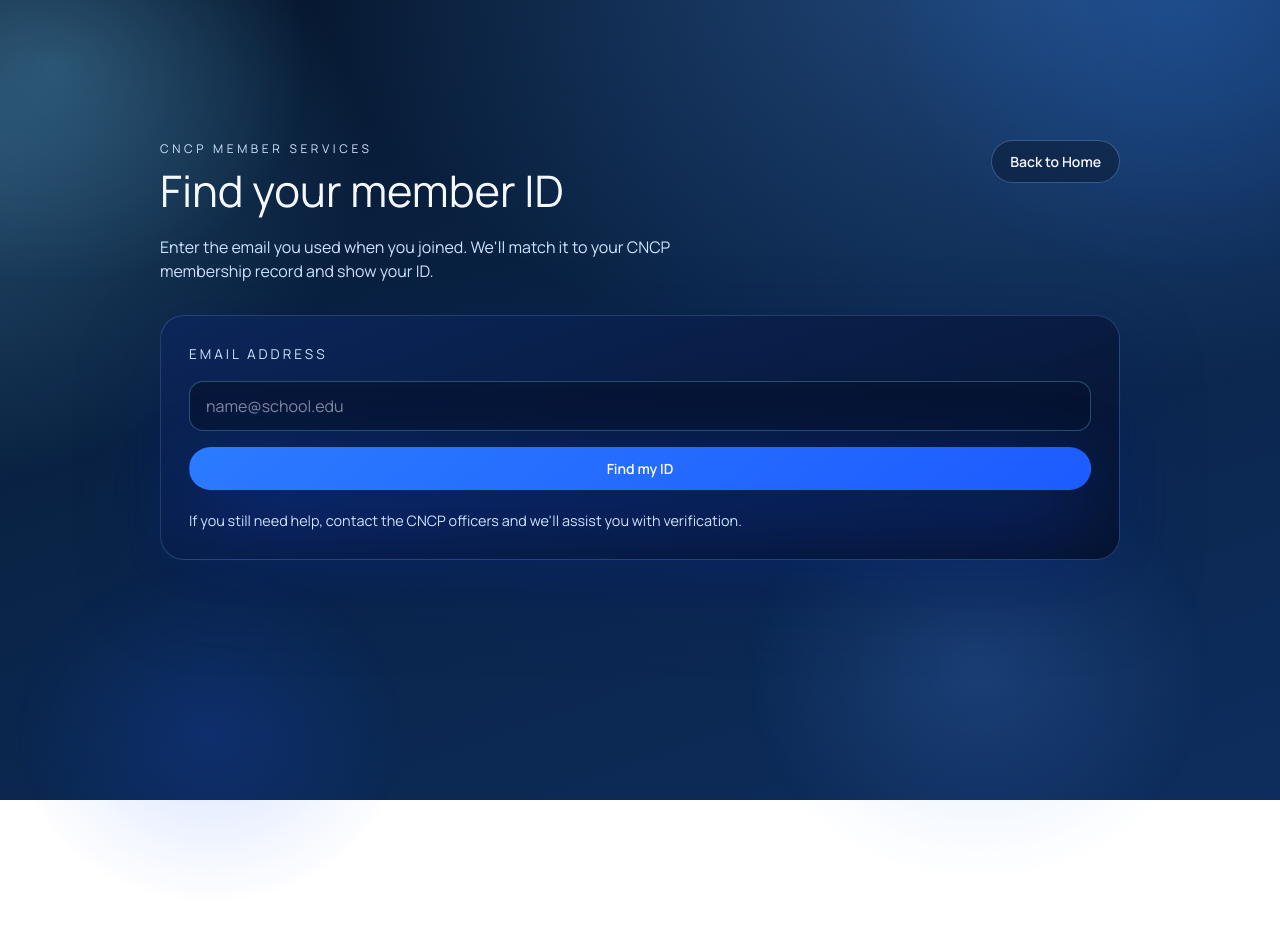
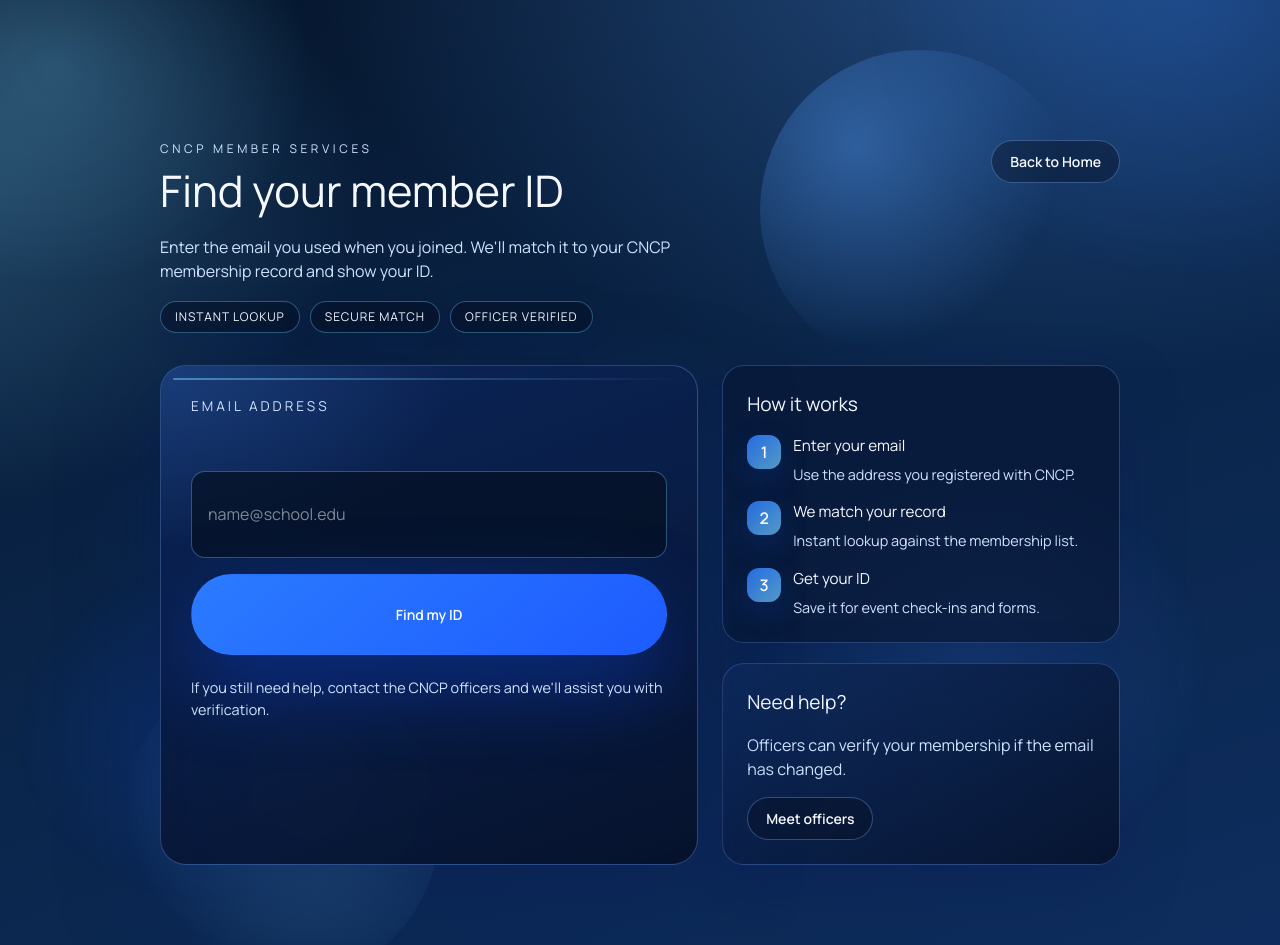
Before and after one commit to red-sakai/cncp-cms-website, a Next.js app: page /find-id in a window 1280 px wide. Before the commit the page ends 800 px from the top, so only its background shows below. Built offline with nearby package versions, Linux system fonts and the light colour scheme; no server answers.

Commit message:
feat: enhance Find ID page layout and styling; add instant lookup badges and help section

```diff
--- a/app/find-id/page.tsx
+++ b/app/find-id/page.tsx
@@ -77,13 +77,19 @@ export default function FindIdPage() {
               Enter the email you used when you joined. We&apos;ll match it to your CNCP
               membership record and show your ID.
             </p>
+            <div className="find-id-badges">
+              <span>Instant lookup</span>
+              <span>Secure match</span>
+              <span>Officer verified</span>
+            </div>
           </div>
           <Button href="/" variant="secondary">
             Back to Home
           </Button>
         </header>
 
-        <section className="find-id-card" aria-live="polite">
+        <section className="find-id-grid">
+          <div className="find-id-card" aria-live="polite">
             <form className="find-id-form" onSubmit={handleSubmit}>
               <label className="find-id-label" htmlFor="member-email">
                 Email address
@@ -119,6 +125,46 @@ export default function FindIdPage() {
               If you still need help, contact the CNCP officers and we&apos;ll assist you with
               verification.
             </p>
+          </div>
+
+          <aside className="find-id-aside">
+            <div className="find-id-panel">
+              <h2>How it works</h2>
+              <ol className="find-id-steps">
+                <li>
+                  <span>1</span>
+                  <div>
+                    <h3>Enter your email</h3>
+                    <p>Use the address you registered with CNCP.</p>
+                  </div>
+                </li>
+                <li>
+                  <span>2</span>
+                  <div>
+                    <h3>We match your record</h3>
+                    <p>Instant lookup against the membership list.</p>
+                  </div>
+                </li>
+                <li>
+                  <span>3</span>
+                  <div>
+                    <h3>Get your ID</h3>
+                    <p>Save it for event check-ins and forms.</p>
+                  </div>
+                </li>
+              </ol>
+            </div>
+
+            <div className="find-id-panel find-id-support">
+              <h2>Need help?</h2>
+              <p>Officers can verify your membership if the email has changed.</p>
+              <div className="find-id-support-actions">
+                <Button href="/#officers" variant="secondary">
+                  Meet officers
+                </Button>
+              </div>
+            </div>
+          </aside>
         </section>
       </div>
     </main>
--- a/app/globals.css
+++ b/app/globals.css
@@ -1307,6 +1307,31 @@ a {
   max-width: 960px;
   display: grid;
   gap: 32px;
+  position: relative;
+}
+
+.find-id-shell::before,
+.find-id-shell::after {
+  content: "";
+  position: absolute;
+  width: 320px;
+  height: 320px;
+  border-radius: 999px;
+  filter: blur(0px);
+  pointer-events: none;
+  z-index: 0;
+}
+
+.find-id-shell::before {
+  top: -90px;
+  right: 40px;
+  background: radial-gradient(circle at 30% 30%, rgba(86, 160, 255, 0.4), transparent 65%);
+}
+
+.find-id-shell::after {
+  bottom: -120px;
+  left: -40px;
+  background: radial-gradient(circle at 60% 40%, rgba(119, 211, 255, 0.32), transparent 70%);
 }
 
 .find-id-header {
@@ -1314,6 +1339,9 @@ a {
   align-items: flex-start;
   justify-content: space-between;
   gap: 24px;
+  flex-wrap: wrap;
+  position: relative;
+  z-index: 1;
 }
 
 .find-id-header h1 {
@@ -1325,6 +1353,25 @@ a {
   margin: 0;
   color: var(--text-300);
   max-width: 580px;
+}
+
+.find-id-badges {
+  margin-top: 18px;
+  display: flex;
+  flex-wrap: wrap;
+  gap: 10px;
+}
+
+.find-id-badges span {
+  padding: 6px 14px;
+  border-radius: 999px;
+  font-size: 0.75rem;
+  letter-spacing: 0.08em;
+  text-transform: uppercase;
+  color: var(--text-100);
+  background: rgba(5, 18, 40, 0.6);
+  border: 1px solid rgba(119, 211, 255, 0.35);
+  box-shadow: 0 12px 30px rgba(7, 30, 90, 0.25);
 }
 
 .find-id-eyebrow {
@@ -1335,19 +1382,50 @@ a {
   color: var(--cyan-300);
 }
 
+.find-id-grid {
+  display: grid;
+  grid-template-columns: minmax(0, 1.15fr) minmax(0, 0.85fr);
+  gap: 24px;
+  position: relative;
+  z-index: 1;
+}
+
 .find-id-card {
-  background: linear-gradient(160deg, rgba(12, 38, 92, 0.9), rgba(6, 18, 44, 0.95));
-  border-radius: 24px;
-  border: 1px solid rgba(120, 170, 255, 0.25);
-  box-shadow: 0 30px 80px rgba(8, 32, 90, 0.45);
-  padding: 28px;
-  display: grid;
-  gap: 20px;
+  position: relative;
+  overflow: hidden;
+  background: linear-gradient(160deg, rgba(12, 38, 92, 0.92), rgba(6, 18, 44, 0.98));
+  border-radius: 26px;
+  border: 1px solid rgba(120, 170, 255, 0.32);
+  box-shadow: 0 35px 90px rgba(8, 32, 90, 0.5);
+  padding: 30px;
+  display: grid;
+  gap: 22px;
+}
+
+.find-id-card::before {
+  content: "";
+  position: absolute;
+  inset: 0;
+  background: radial-gradient(420px 260px at 0% 0%, rgba(86, 160, 255, 0.22), transparent 70%);
+  opacity: 0.9;
+  pointer-events: none;
+}
+
+.find-id-card::after {
+  content: "";
+  position: absolute;
+  inset: 12px 12px auto 12px;
+  height: 2px;
+  border-radius: 999px;
+  background: linear-gradient(90deg, rgba(119, 211, 255, 0.5), transparent);
+  pointer-events: none;
 }
 
 .find-id-form {
   display: grid;
   gap: 16px;
+  position: relative;
+  z-index: 1;
 }
 
 .find-id-label {
@@ -1360,8 +1438,8 @@ a {
 .find-id-input {
   padding: 12px 16px;
   border-radius: 14px;
-  border: 1px solid rgba(119, 211, 255, 0.3);
-  background: rgba(6, 18, 44, 0.6);
+  border: 1px solid rgba(119, 211, 255, 0.35);
+  background: rgba(5, 16, 34, 0.7);
   color: var(--text-100);
   font-size: 1rem;
   outline: none;
@@ -1378,8 +1456,11 @@ a {
   padding: 16px;
   display: grid;
   gap: 12px;
-  background: rgba(6, 18, 44, 0.65);
-  border: 1px solid rgba(120, 170, 255, 0.25);
+  background: rgba(6, 18, 44, 0.68);
+  border: 1px solid rgba(120, 170, 255, 0.3);
+  border-left: 3px solid rgba(119, 211, 255, 0.4);
+  position: relative;
+  z-index: 1;
 }
 
 .find-id-status p {
@@ -1389,15 +1470,18 @@ a {
 
 .status-loading {
   border-color: rgba(86, 160, 255, 0.5);
+  border-left-color: rgba(86, 160, 255, 0.7);
 }
 
 .status-success {
   border-color: rgba(119, 211, 255, 0.7);
+  border-left-color: rgba(119, 211, 255, 0.9);
   box-shadow: 0 10px 30px rgba(29, 91, 255, 0.2);
 }
 
 .status-error {
   border-color: rgba(255, 160, 160, 0.5);
+  border-left-color: rgba(255, 160, 160, 0.8);
 }
 
 .find-id-result {
@@ -1420,6 +1504,81 @@ a {
   margin: 0;
   color: var(--text-300);
   font-size: 0.9rem;
+  position: relative;
+  z-index: 1;
+}
+
+.find-id-aside {
+  display: grid;
+  gap: 20px;
+}
+
+.find-id-panel {
+  background: rgba(8, 24, 56, 0.75);
+  border-radius: 22px;
+  border: 1px solid rgba(120, 170, 255, 0.28);
+  padding: 24px;
+  box-shadow: 0 24px 60px rgba(8, 30, 90, 0.35);
+  display: grid;
+  gap: 16px;
+}
+
+.find-id-panel h2 {
+  margin: 0;
+  font-size: 1.2rem;
+}
+
+.find-id-panel p {
+  margin: 0;
+  color: var(--text-300);
+}
+
+.find-id-steps {
+  list-style: none;
+  margin: 0;
+  padding: 0;
+  display: grid;
+  gap: 16px;
+}
+
+.find-id-steps li {
+  display: grid;
+  grid-template-columns: 34px 1fr;
+  gap: 12px;
+  align-items: flex-start;
+}
+
+.find-id-steps span {
+  width: 34px;
+  height: 34px;
+  border-radius: 12px;
+  display: grid;
+  place-items: center;
+  background: linear-gradient(140deg, rgba(43, 123, 255, 0.9), rgba(119, 211, 255, 0.7));
+  color: #ffffff;
+  font-weight: 600;
+  box-shadow: 0 10px 24px rgba(10, 50, 140, 0.35);
+}
+
+.find-id-steps h3 {
+  margin: 0 0 6px;
+  font-size: 0.95rem;
+}
+
+.find-id-steps p {
+  margin: 0;
+  font-size: 0.9rem;
+  color: var(--text-300);
+}
+
+.find-id-support {
+  background: linear-gradient(150deg, rgba(14, 42, 92, 0.95), rgba(6, 18, 44, 0.9));
+}
+
+.find-id-support-actions {
+  display: flex;
+  gap: 12px;
+  flex-wrap: wrap;
 }
 
 @media (max-width: 768px) {
@@ -1431,4 +1590,8 @@ a {
     flex-direction: column;
     align-items: flex-start;
   }
-}
+
+  .find-id-grid {
+    grid-template-columns: 1fr;
+  }
+}
```
Lines whose indentation alone changed are shown as unchanged.
